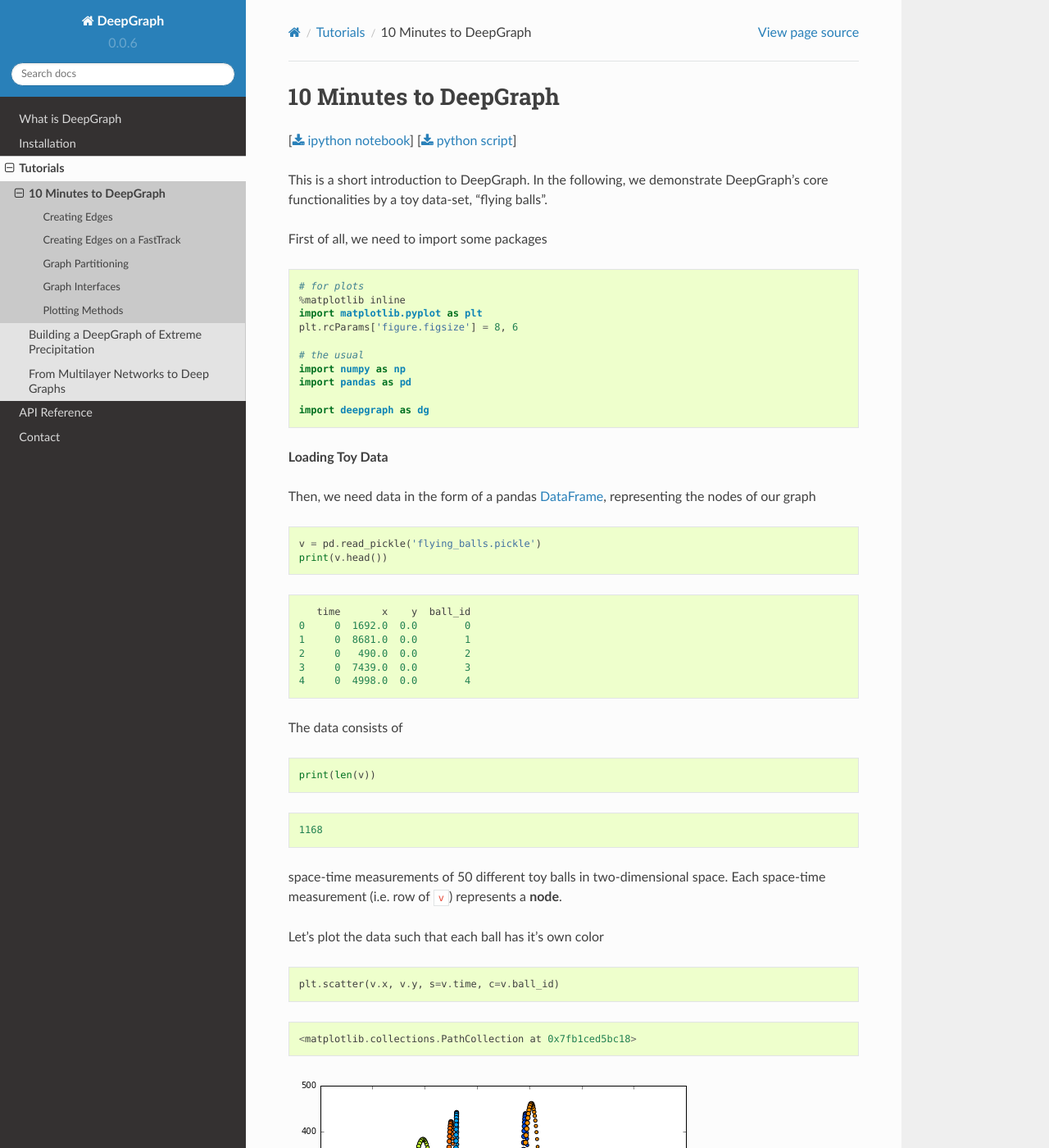
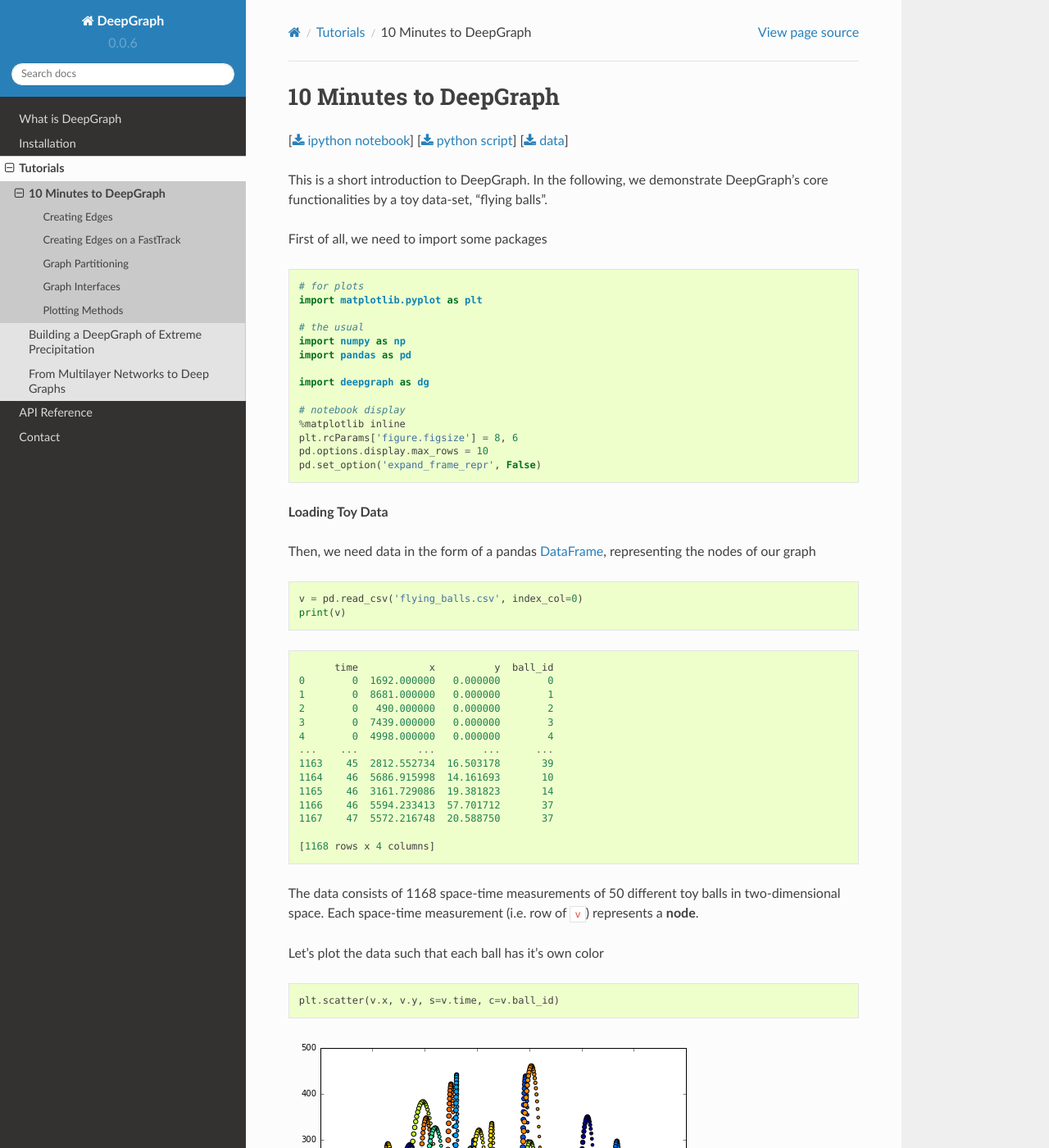
Before and after one commit to deepgraph/deepgraph, a Sphinx documentation site: the page built from doc/source/tutorials/10min_to_deepgraph.rst, in a window 1280 px wide and 1400 px high. Shown: the whole window at 82% size. Built offline with Sphinx 7.4.7 and the Read the Docs theme 2.0.0, drawn with Linux system fonts in a browser that asks for light colours; some of the changed text lies outside the part shown.

Commit message:
update 10min_to_deepgraph tutorial.

```diff
--- a/doc/source/tutorials/10min_to_deepgraph.py
+++ b/doc/source/tutorials/10min_to_deepgraph.py
@@ -3,18 +3,14 @@
 
 # # 10 Minutes to DeepGraph
 
-# [:download:`ipython notebook <10min_to_deepgraph.ipynb>`] [:download:`python script <10min_to_deepgraph.py>`]
-
 # This is a short introduction to DeepGraph. In the following, we demonstrate DeepGraph's core functionalities by a toy data-set, "flying balls".
 #
 # First of all, we need to import some packages
 
-# In[1]:
+# In[19]:
 
 # for plots
-# get_ipython().magic('matplotlib inline')
 import matplotlib.pyplot as plt
-plt.rcParams['figure.figsize'] = 8, 6
 
 # the usual
 import numpy as np
@@ -22,68 +18,59 @@ import pandas as pd
 
 import deepgraph as dg
 
+# notebook display
+# get_ipython().magic('matplotlib inline')
+# plt.rcParams['figure.figsize'] = 8, 6
+# pd.options.display.max_rows = 10
+# pd.set_option('expand_frame_repr', False)
+
 
 # **Loading Toy Data**
 
-# Then, we need data in the form of a pandas `DataFrame <http://pandas.pydata.org/pandas-docs/stable/generated/pandas.DataFrame.html>`_, representing the nodes of our graph
-
 # In[2]:
 
-v = pd.read_pickle('flying_balls.pickle')
-print(v.head())
+v = pd.read_csv('flying_balls.csv', index_col=0)
+print(v)
 
 
-# The data consists of
-
-# In[3]:
-
-print(len(v))
-
-
-# space-time measurements of 50 different toy balls in two-dimensional space. Each space-time measurement (i.e. row of ``v``) represents a **node**.
+# The data consists of 1168 space-time measurements of 50 different toy balls in two-dimensional space. Each space-time measurement (i.e. row of ``v``) represents a **node**.
 #
 # Let's plot the data such that each ball has it's own color
 
-# In[4]:
+# In[3]:
 
 plt.scatter(v.x, v.y, s=v.time, c=v.ball_id)
 
 
 # ## Creating Edges
 
-# In order to create edges between these nodes, we now initiate a :py:class:`dg.DeepGraph <.DeepGraph>` instance
-
-# In[5]:
+# In[4]:
 
 g = dg.DeepGraph(v)
 g
 
 
-# and use it to create edges between the nodes given by :py:attr:`g.v <.DeepGraph.v>`. For that matter, we may define a **connector** function
-
-# In[6]:
+# In[5]:
 
 def x_dist(x_s, x_t):
     dx = x_t - x_s
     return dx
 
 
-# and pass it to :py:meth:`g.create_edges <.create_edges>` in order to compute the distance in the x-coordinate of each pair of nodes
-
-# In[7]:
+# In[6]:
 
 g.create_edges(connectors=x_dist)
 g
 
 
-# In[8]:
+# In[7]:
 
-print(g.e.head())
+print(g.e)
 
 
 # Let's say we're only interested in creating edges between nodes with a x-distance smaller than 1000. Then we may additionally define a **selector**
 
-# In[9]:
+# In[8]:
 
 def x_dist_selector(dx, sources, targets):
     dxa = np.abs(dx)
@@ -92,31 +79,27 @@ def x_dist_selector(dx, sources, targets):
     return sources, targets
 
 
-# and pass both the **connector** and **selector** to :py:meth:`g.create_edges <.create_edges>`
-
-# In[10]:
+# In[9]:
 
 g.create_edges(connectors=x_dist, selectors=x_dist_selector)
 g
 
 
-# In[11]:
+# In[10]:
 
-print(g.e.head())
+print(g.e)
 
 
 # There is, however, a much more efficient way of creating edges that involve a simple distance threshold such as the one above
 
 # ## Creating Edges on a FastTrack
 
-# In order to efficiently create edges including a selection of edges via a simple distance threshold as above, one should use the :py:meth:`create_edges_ft <.create_edges_ft>` method. It relies on a sorted DataFrame, so we need to sort :py:attr:`g.v <.DeepGraph.v>` first
-
-# In[12]:
+# In[11]:
 
 g.v.sort_values('x', inplace=True)
 
 
-# In[13]:
+# In[12]:
 
 g.create_edges_ft(ft_feature=('x', 1000))
 g
@@ -124,33 +107,34 @@ g
 
 # Let's compare the efficiency
 
+# In[13]:
+
+# get_ipython().magic('timeit -n3 -r3 g.create_edges(connectors=x_dist, selectors=x_dist_selector)')
+
+
 # In[14]:
 
-get_ipython().magic('timeit -n3 -r3 g.create_edges(connectors=x_dist, selectors=x_dist_selector)')
+# get_ipython().magic("timeit -n3 -r3 g.create_edges_ft(ft_feature=('x', 1000))")
 
 
 # In[15]:
-
-get_ipython().magic("timeit -n3 -r3 g.create_edges_ft(ft_feature=('x', 1000))")
-
-
-# The :py:meth:`create_edges_ft <.create_edges_ft>` method also accepts **connectors** and **selectors** as input. Let's connect only those measurements that are close in space and time
-
-# In[16]:
 
 def y_dist(y_s, y_t):
     dy = y_t - y_s
     return dy
 
+
 def time_dist(time_t, time_s):
     dt = time_t - time_s
     return dt
+
 
 def y_dist_selector(dy, sources, targets):
     dya = np.abs(dy)
     sources = sources[dya <= 100]
     targets = targets[dya <= 100]
     return sources, targets
+
 
 def time_dist_selector(dt, sources, targets):
     dta = np.abs(dt)
@@ -159,7 +143,7 @@ def time_dist_selector(dt, sources, targets):
     return sources, targets
 
 
-# In[17]:
+# In[16]:
 
 g.create_edges_ft(ft_feature=('x', 100),
                   connectors=[y_dist, time_dist],
@@ -167,27 +151,20 @@ g.create_edges_ft(ft_feature=('x', 100),
 g
 
 
+# In[17]:
+
+print(g.e)
+
+
 # In[18]:
 
-print(g.e.head())
-
-
-# We can now plot the flying balls and the edges we just created with the :py:meth:`plot_2d <.plot_2d>` method
-
-# In[19]:
-
-obj = g.plot_2d('x', 'y', edges=True, kwds_scatter={'c': g.v.ball_id, 's': g.v.time})
+obj = g.plot_2d('x', 'y', edges=True,
+                kwds_scatter={'c': g.v.ball_id, 's': g.v.time})
 obj['ax'].set_xlim(1000,3000)
 
 
 # ## Graph Partitioning
 
-# The :py:class:`DeepGraph <.DeepGraph>` class also offers methods to partition :py:meth:`nodes <.partition_nodes>`, :py:meth:`edges <.partition_edges>` and an entire :py:meth:`graph <.partition_graph>`. See the docstrings and the :ref:`other tutorial <tutorial_pcp>` for details and examples.
-
 # ## Graph Interfaces
 
-# Furthermore, you may inspect the docstrings of :py:meth:`return_cs_graph <.return_cs_graph>`, :py:meth:`return_nx_graph <.return_nx_graph>` and :py:meth:`return_gt_graph <.return_gt_graph>` to see how to convert from DeepGraph's DataFrame representation of a network to sparse adjacency matrices, NetworkX's network representation and graph_tool's network representation.
-
 # ## Plotting Methods
-
-# DeepGraph also offers a number of useful Plotting methods. See :ref:`plotting methods <plotting_methods>` for details and inspect the corresponding docstrings for examples.
--- a/doc/source/tutorials/10min_to_deepgraph.rst
+++ b/doc/source/tutorials/10min_to_deepgraph.rst
@@ -2,7 +2,7 @@
 10 Minutes to DeepGraph
 =======================
 
-[:download:`ipython notebook <10min_to_deepgraph.ipynb>`] [:download:`python script <10min_to_deepgraph.py>`]
+[:download:`ipython notebook <10min_to_deepgraph.ipynb>`] [:download:`python script <10min_to_deepgraph.py>`] [:download:`data <flying_balls.csv>`]
 
 This is a short introduction to DeepGraph. In the following, we
 demonstrate DeepGraph's core functionalities by a toy data-set, "flying
@@ -13,9 +13,7 @@ First of all, we need to import some packages
 .. code:: python
 
     # for plots
-    %matplotlib inline
     import matplotlib.pyplot as plt
-    plt.rcParams['figure.figsize'] = 8, 6
 
     # the usual
     import numpy as np
@@ -23,56 +21,49 @@ First of all, we need to import some packages
 
     import deepgraph as dg
 
+    # notebook display
+    %matplotlib inline
+    plt.rcParams['figure.figsize'] = 8, 6
+    pd.options.display.max_rows = 10
+    pd.set_option('expand_frame_repr', False)
+
 **Loading Toy Data**
 
 Then, we need data in the form of a pandas `DataFrame <http://pandas.pydata.org/pandas-docs/stable/generated/pandas.DataFrame.html>`_, representing the nodes of our graph
 
 .. code:: python
 
-    v = pd.read_pickle('flying_balls.pickle')
-    print(v.head())
+    v = pd.read_csv('flying_balls.csv', index_col=0)
+    print(v)
 
 
 .. parsed-literal::
 
-       time       x    y  ball_id
-    0     0  1692.0  0.0        0
-    1     0  8681.0  0.0        1
-    2     0   490.0  0.0        2
-    3     0  7439.0  0.0        3
-    4     0  4998.0  0.0        4
+          time            x          y  ball_id
+    0        0  1692.000000   0.000000        0
+    1        0  8681.000000   0.000000        1
+    2        0   490.000000   0.000000        2
+    3        0  7439.000000   0.000000        3
+    4        0  4998.000000   0.000000        4
+    ...    ...          ...        ...      ...
+    1163    45  2812.552734  16.503178       39
+    1164    46  5686.915998  14.161693       10
+    1165    46  3161.729086  19.381823       14
+    1166    46  5594.233413  57.701712       37
+    1167    47  5572.216748  20.588750       37
+
+    [1168 rows x 4 columns]
 
 
-The data consists of
-
-.. code:: python
-
-    print(len(v))
-
-
-.. parsed-literal::
-
-    1168
-
-
-space-time measurements of 50 different toy balls in two-dimensional
-space. Each space-time measurement (i.e. row of ``v``) represents a
-**node**.
+The data consists of 1168 space-time measurements of 50 different toy
+balls in two-dimensional space. Each space-time measurement (i.e. row of
+``v``) represents a **node**.
 
 Let's plot the data such that each ball has it's own color
 
 .. code:: python
 
     plt.scatter(v.x, v.y, s=v.time, c=v.ball_id)
-
-
-
-
-.. parsed-literal::
-
-    <matplotlib.collections.PathCollection at 0x7fb1ced5bc18>
-
-
 
 
 .. image:: 10min_to_deepgraph_files/10min_to_deepgraph_10_1.png
@@ -93,7 +84,7 @@ In order to create edges between these nodes, we now initiate a :py:class:`dg.De
 
 .. parsed-literal::
 
-    <DeepGraph object, with n=1168 node(s) and m=0 edge(s) at 0x7fb1cf1e1b38>
+    <DeepGraph object, with n=1168 node(s) and m=0 edge(s) at 0x7facf3b35dd8>
 
 
 
@@ -117,24 +108,32 @@ and pass it to :py:meth:`g.create_edges <.create_edges>` in order to compute the
 
 .. parsed-literal::
 
-    <DeepGraph object, with n=1168 node(s) and m=681528 edge(s) at 0x7fb1cf1e1b38>
+    <DeepGraph object, with n=1168 node(s) and m=681528 edge(s) at 0x7facf3b35dd8>
 
 
 
 .. code:: python
 
-    print(g.e.head())
+    print(g.e)
 
 
 .. parsed-literal::
 
-             dx
-    s t
-    0 1  6989.0
-      2 -1202.0
-      3  5747.0
-      4  3306.0
-      5  2812.0
+                        dx
+    s    t
+    0    1     6989.000000
+         2    -1202.000000
+         3     5747.000000
+         4     3306.000000
+         5     2812.000000
+    ...                ...
+    1164 1166   -92.682585
+         1167  -114.699250
+    1165 1166  2432.504327
+         1167  2410.487662
+    1166 1167   -22.016665
+
+    [681528 rows x 1 columns]
 
 
 Let's say we're only interested in creating edges between nodes with a
@@ -161,24 +160,32 @@ and pass both the **connector** and **selector** to :py:meth:`g.create_edges <.c
 
 .. parsed-literal::
 
-    <DeepGraph object, with n=1168 node(s) and m=156938 edge(s) at 0x7fb1cf1e1b38>
+    <DeepGraph object, with n=1168 node(s) and m=156938 edge(s) at 0x7facf3b35dd8>
 
 
 
 .. code:: python
 
-    print(g.e.head())
+    print(g.e)
 
 
 .. parsed-literal::
 
-             dx
-    s t
-    0 6   416.0
-      7   848.0
-      19 -973.0
-      24  437.0
-      38  778.0
+                       dx
+    s    t
+    0    6     416.000000
+         7     848.000000
+         19   -973.000000
+         24    437.000000
+         38    778.000000
+    ...               ...
+    1162 1167  -44.033330
+    1163 1165  349.176351
+    1164 1166  -92.682585
+         1167 -114.699250
+    1166 1167  -22.016665
+
+    [156938 rows x 1 columns]
 
 
 There is, however, a much more efficient way of creating edges that
@@ -203,7 +210,7 @@ In order to efficiently create edges including a selection of edges via a simple
 
 .. parsed-literal::
 
-    <DeepGraph object, with n=1168 node(s) and m=156938 edge(s) at 0x7fb1cf1e1b38>
+    <DeepGraph object, with n=1168 node(s) and m=156938 edge(s) at 0x7facf3b35dd8>
 
 
 
@@ -265,13 +272,13 @@ The :py:meth:`create_edges_ft <.create_edges_ft>` method also accepts **connecto
 
 .. parsed-literal::
 
-    <DeepGraph object, with n=1168 node(s) and m=1899 edge(s) at 0x7fb1cf1e1b38>
+    <DeepGraph object, with n=1168 node(s) and m=1899 edge(s) at 0x7facf3b35dd8>
 
 
 
 .. code:: python
 
-    print(g.e.head())
+    print(g.e)
 
 
 .. parsed-literal::
@@ -283,23 +290,23 @@ The :py:meth:`create_edges_ft <.create_edges_ft>` method also accepts **connecto
     843 818  -1  16.045829  33.415831
     818 792  -1  14.413176  33.415831
     792 766  -1  12.780523  33.415831
+    ...      ..        ...        ...
+    244 203  -1 -10.825226  15.455612
+    203 159  -1 -12.457879  15.455612
+    159 114  -1 -14.090532  15.455612
+    114 65   -1 -15.723185  15.455612
+    65  16   -1 -17.355838  15.455612
+
+    [1899 rows x 3 columns]
 
 
 We can now plot the flying balls and the edges we just created with the :py:meth:`plot_2d <.plot_2d>` method
 
 .. code:: python
 
-    obj = g.plot_2d('x', 'y', edges=True, kwds_scatter={'c': g.v.ball_id, 's': g.v.time})
+    obj = g.plot_2d('x', 'y', edges=True,
+                    kwds_scatter={'c': g.v.ball_id, 's': g.v.time})
     obj['ax'].set_xlim(1000,3000)
-
-
-
-
-.. parsed-literal::
-
-    (1000, 3000)
-
-
 
 
 .. image:: 10min_to_deepgraph_files/10min_to_deepgraph_37_1.png
```
Also changed, not shown: other parts of doc/source/tutorials/10min_to_deepgraph.rst (+4 -4 lines), doc/source/tutorials/10min_to_deepgraph.ipynb.
